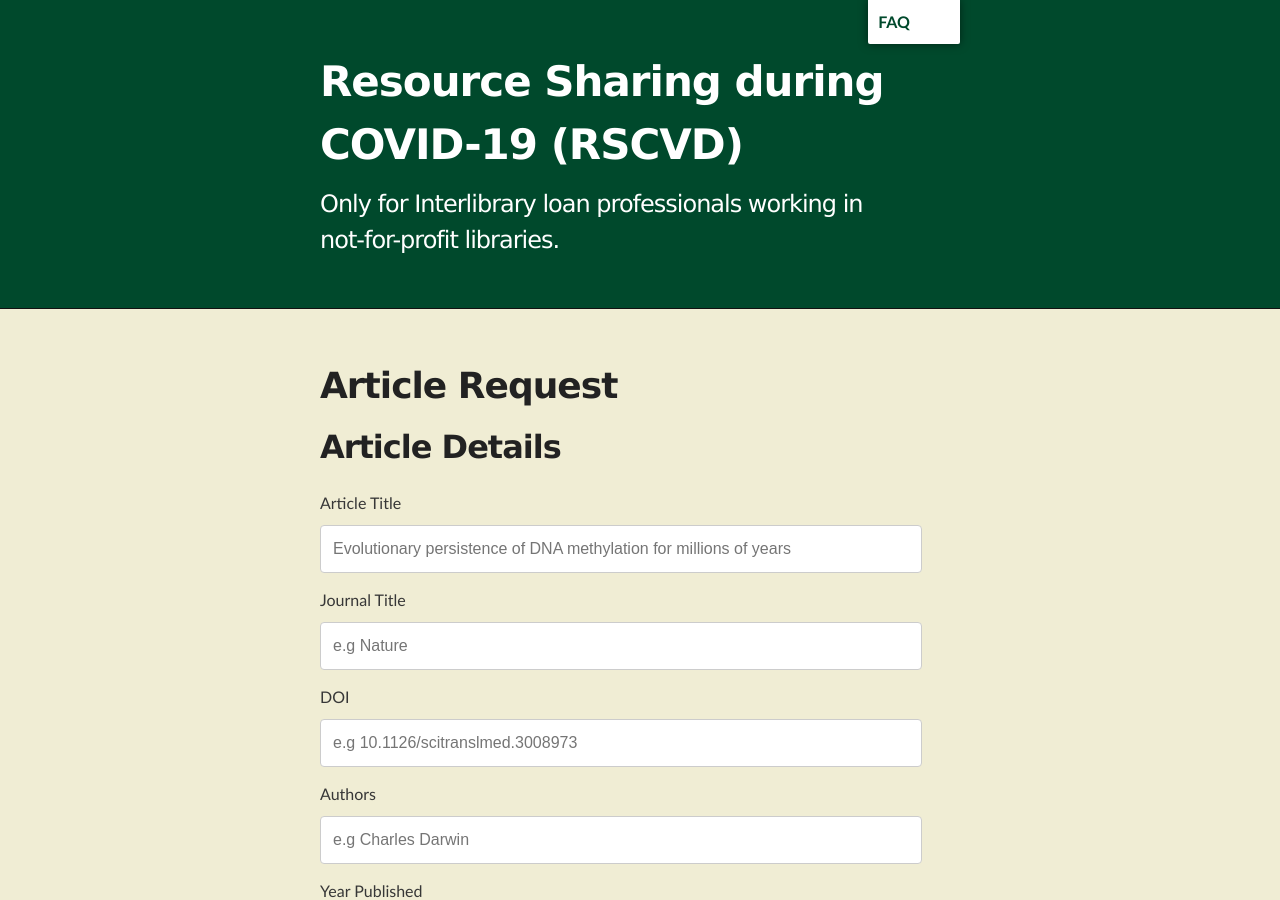
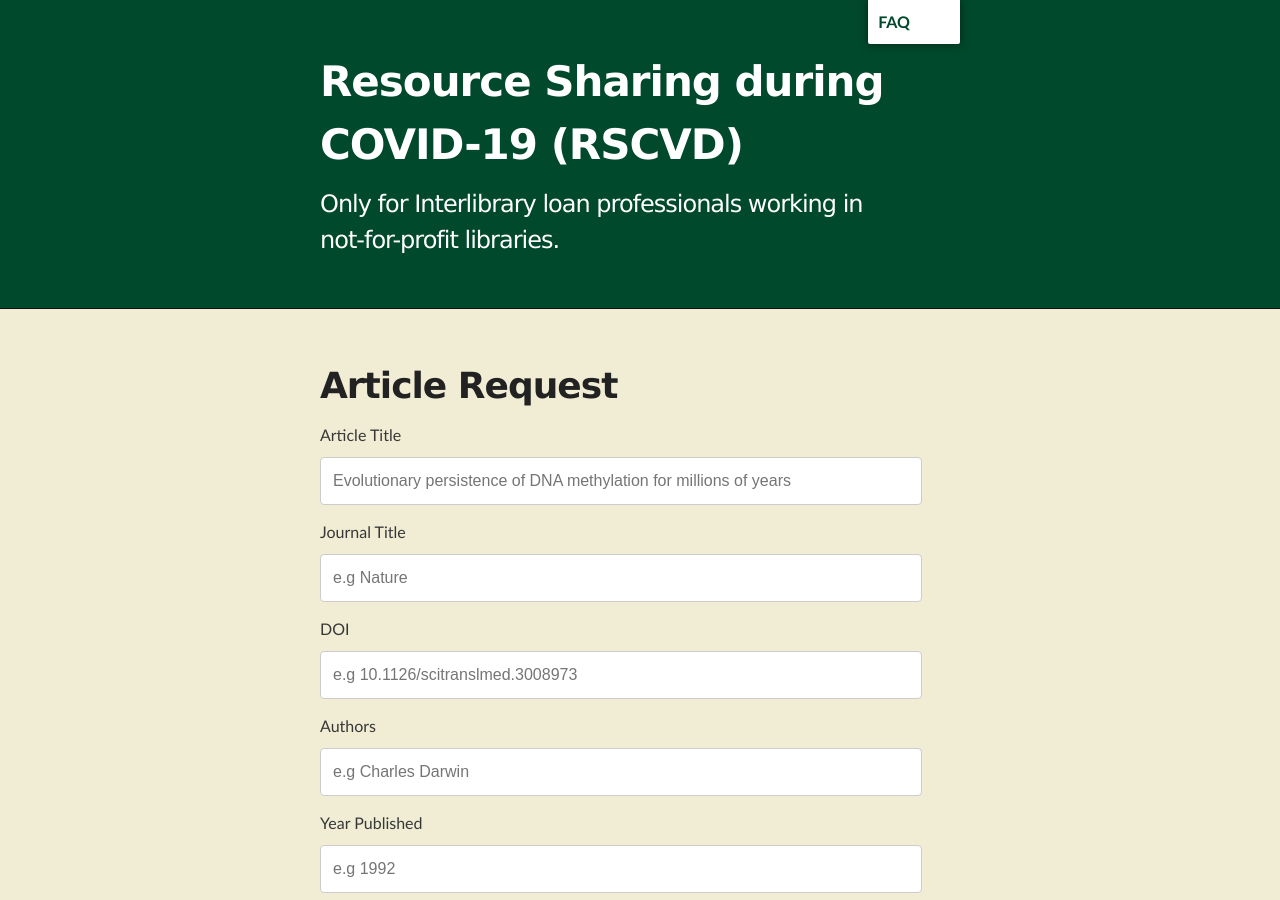
Before and after one commit to JosephMcArthur/rscvd-dev, a Jekyll site: the page built from article.html, in a window 1280 px wide and 900 px high. Built offline with Jekyll 4.4.1, drawn with Linux system fonts in a browser that asks for light colours.

Commit message:
less terrible

```diff
--- a/article.html
+++ b/article.html
@@ -5,8 +5,6 @@ layout: form
 <h1>Article Request</h1>
 
 <form>
-
-<h2>Article Details</h2>
 
 <label>Article Title</label>
 <p><input class="oabutton_form" type="text" id="atitle" placeholder="Evolutionary persistence of DNA methylation for millions of years"></p>
@@ -32,7 +30,7 @@ layout: form
 <label>Page</label>
 <p><input class="oabutton_form" type="text" id="year" placeholder="e.g 355-365"></p>
 
-<h2>About you</h2>
+<h1>About you</h1>
 
 <label>Institutional Email Address</label>
 <p><input class="oabutton_form" type="email" id="email" placeholder="e.g. your.email@institution.edu"></p>
```
